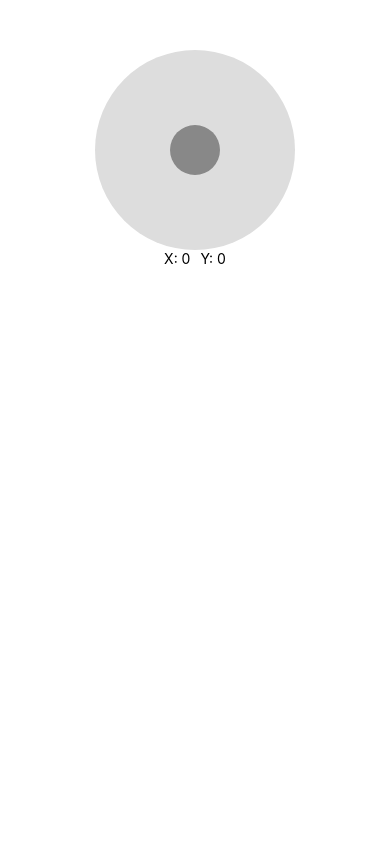
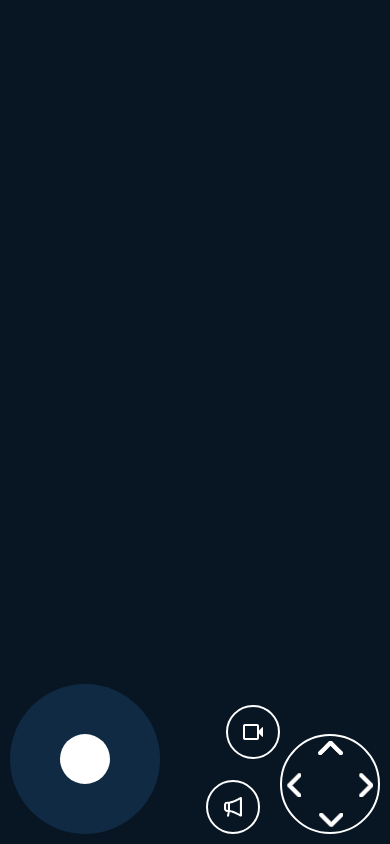
Before and after one commit to Daiiruin/joystick, a React Native app: screen / in a window 390 px wide. Built offline with nearby package versions, Linux system fonts and the light colour scheme.

Commit message:
Add ws + some buttons

```diff
--- a/App.tsx
+++ b/App.tsx
@@ -1,36 +1,68 @@
 import React, { useState } from 'react';
-import { SafeAreaView, StyleSheet, Text, View } from 'react-native';
-import { CustomJoystick } from './components/CustomJoystick';
+import { SafeAreaView, StyleSheet, View } from 'react-native';
+import { CustomButton, CustomJoystick, HugeButton } from './src/components';
+import { icons } from './src/theme';
 
 function App(): React.JSX.Element {
-  const [xCoo, setXCoo] = useState(0);
-  const [yCoo, setYCoo] = useState(0);
+  const [video, setVideo] = useState(true);
+
   const handleMove = (x: number, y: number) => {
-    console.log(`X: ${x}, Y: ${y}`);
-    setXCoo(x);
-    setYCoo(y);
+    console.log(`X: ${Math.round(x)}, Y: ${Math.round(y)}`);
   };
+
+  const toggleVideo = () => {
+    setVideo(!video);
+  };
+
   return (
-    <SafeAreaView style={styles.joystickContainer}>
-      <CustomJoystick onMove={handleMove} />
-      <View style={styles.cooContainer}>
-        <Text>X: {xCoo}</Text>
-        <Text>Y: {yCoo}</Text>
+    <SafeAreaView style={styles.mainContainer}>
+      <View style={styles.alignJoystick}>
+        <CustomJoystick onMove={handleMove} />
+      </View>
+      <View style={styles.alignHorn}>
+        <CustomButton iconUrl={icons.horn} cmd={8} data={[1, 5000]} />
+      </View>
+      <View style={styles.alignVideo}>
+        <CustomButton
+          onPress={toggleVideo}
+          iconUrl={video === true ? icons.videoOn : icons.videoOff}
+          cmd={9}
+          data={video === true ? 1 : 0}
+        />
+      </View>
+      <View style={styles.alignVision}>
+        <HugeButton />
       </View>
     </SafeAreaView>
   );
 }
 
 const styles = StyleSheet.create({
-  cooContainer: {
-    display: 'flex',
-    flexDirection: 'row',
-    alignSelf: 'center',
-    gap: 10,
+  mainContainer: {
+    width: '100%',
+    height: '100%',
+    backgroundColor: '#081624',
+    position: 'relative',
   },
-  joystickContainer: {
-    alignItems: 'center',
-    marginTop: 50,
+  alignJoystick: {
+    position: 'absolute',
+    bottom: 10,
+    left: 10,
+  },
+  alignVision: {
+    position: 'absolute',
+    bottom: 10,
+    right: 10,
+  },
+  alignHorn: {
+    position: 'absolute',
+    bottom: 10,
+    right: 130,
+  },
+  alignVideo: {
+    position: 'absolute',
+    bottom: 85,
+    right: 110,
   },
 });
 
--- a/package.json
+++ b/package.json
@@ -14,7 +14,8 @@
     "react": "18.2.0",
     "react-native": "0.74.2",
     "react-native-gesture-handler": "^2.16.2",
-    "react-native-reanimated": "^3.12.0"
+    "react-native-reanimated": "^3.12.0",
+    "ws": "^8.18.0"
   },
   "devDependencies": {
     "@babel/core": "^7.20.0",
--- /dev/null
+++ b/src/components/CustomButton/CustomButton.tsx
@@ -0,0 +1,54 @@
+import React from 'react';
+import { Image, StyleSheet, TouchableOpacity } from 'react-native';
+import { WebSocketManager } from '../../services/websocketManager';
+import { CustomButtonProps } from './customButtonProps';
+
+export const CustomButton: React.FC<CustomButtonProps> = ({
+  iconUrl,
+  cmd,
+  data,
+  onPress,
+}) => {
+  const handlePress = () => {
+    const message = {
+      cmd: cmd,
+      data: data,
+    };
+
+    const wsManager = WebSocketManager.getInstance();
+
+    if (wsManager.socket.readyState === WebSocket.OPEN) {
+      wsManager.sendMessage(message);
+    } else {
+      console.error(
+        'Cannot send message, WebSocket not open. Ready state is:',
+        wsManager.socket.readyState,
+      );
+    }
+    if (onPress) {
+      onPress();
+    }
+  };
+
+  return (
+    <TouchableOpacity onPress={handlePress} style={styles.touchableStyle}>
+      <Image source={iconUrl} style={styles.iconStyle} resizeMode="contain" />
+    </TouchableOpacity>
+  );
+};
+
+const styles = StyleSheet.create({
+  touchableStyle: {
+    alignItems: 'center',
+    justifyContent: 'center',
+    backgroundColor: '#081624',
+    padding: 15,
+    borderWidth: 2,
+    borderColor: '#fff',
+    borderRadius: 50,
+  },
+  iconStyle: {
+    width: 20,
+    height: 20,
+  },
+});
--- /dev/null
+++ b/src/components/CustomButton/customButtonProps.ts
@@ -0,0 +1,6 @@
+export interface CustomButtonProps {
+  iconUrl: string;
+  cmd: number;
+  data: number | number[];
+  onPress?: () => void;
+}
--- a/components/CustomJoystick.tsx
+++ b/src/components/CustomJoystick/CustomJoystick.tsx
@@ -15,23 +15,29 @@ export const CustomJoystick = ({ onMove }: CustomJoystickProps) => {
       onPanResponderMove: (event, gestureState) => {
         let newX = gestureState.dx;
         let newY = gestureState.dy;
+        const limit = 75; // (150px / 2)
 
-        if (newX > 100) {
-          newX = 100;
+        // Limiter les mouvements à 75px
+        if (newX > limit) {
+          newX = limit;
         }
-        if (newX < -100) {
-          newX = -100;
+        if (newX < -limit) {
+          newX = -limit;
         }
-        if (newY > 100) {
-          newY = 100;
+        if (newY > limit) {
+          newY = limit;
         }
-        if (newY < -100) {
-          newY = -100;
+        if (newY < -limit) {
+          newY = -limit;
         }
+
+        // Transformer les 75px en 100px
+        const transformXto100 = (newX / limit) * 100; // transformer en -100 à 100
+        const transformYto100 = (newY / limit) * 100; // transformer en -100 à 100
 
         pan.setValue({ x: newX, y: newY });
         setPosition({ x: newX, y: newY });
-        onMove && onMove(newX, newY * -1);
+        onMove && onMove(transformXto100, transformYto100 * -1);
       },
       onPanResponderRelease: () => {
         Animated.spring(pan, {
@@ -57,9 +63,9 @@ export const CustomJoystick = ({ onMove }: CustomJoystickProps) => {
 
 const styles = StyleSheet.create({
   joystickContainer: {
-    width: 200,
-    height: 200,
-    backgroundColor: '#ddd',
+    width: 150,
+    height: 150,
+    backgroundColor: '#173b5e8a',
     borderRadius: 100,
     justifyContent: 'center',
     alignItems: 'center',
@@ -67,7 +73,7 @@ const styles = StyleSheet.create({
   joystick: {
     width: 50,
     height: 50,
-    backgroundColor: '#888',
+    backgroundColor: '#fff',
     borderRadius: 25,
   },
 });
--- /dev/null
+++ b/src/components/HugeButton/HugeButton.jsx
@@ -0,0 +1,70 @@
+import React from 'react';
+import { Image, StyleSheet, TouchableOpacity, View } from 'react-native';
+import { icons } from '../../theme';
+
+export const HugeButton = () => {
+  return (
+    <View style={styles.viewStyled}>
+      <TouchableOpacity style={[styles.buttonStyle, styles.alignTop]}>
+        <Image source={icons.arrowUp} style={styles.iconStyleH} />
+      </TouchableOpacity>
+      <TouchableOpacity style={[styles.buttonStyle, styles.alignRight]}>
+        <Image source={icons.arrowRight} style={styles.iconStyleV} />
+      </TouchableOpacity>
+      <TouchableOpacity style={[styles.buttonStyle, styles.alignBottom]}>
+        <Image source={icons.arrowDown} style={styles.iconStyleH} />
+      </TouchableOpacity>
+      <TouchableOpacity style={[styles.buttonStyle, styles.alignLeft]}>
+        <Image source={icons.arrowLeft} style={styles.iconStyleV} />
+      </TouchableOpacity>
+    </View>
+  );
+};
+
+const styles = StyleSheet.create({
+  viewStyled: {
+    width: 100,
+    height: 100,
+    backgroundColor: '#081624',
+    borderColor: '#fff',
+    borderWidth: 2,
+    position: 'relative',
+    borderRadius: 100 / 2,
+  },
+  iconStyleH: {
+    width: 25,
+    height: 14,
+    margin: 5,
+  },
+  iconStyleV: {
+    width: 14,
+    height: 25,
+    margin: 5,
+  },
+  buttonStyle: {
+    display: 'flex',
+    alignItems: 'center',
+    justifyContent: 'center',
+    alignSelf: 'center',
+  },
+  alignRight: {
+    position: 'absolute',
+    right: 0,
+    top: 31,
+  },
+  alignLeft: {
+    position: 'absolute',
+    left: 0,
+    top: 31,
+  },
+  alignTop: {
+    position: 'absolute',
+    top: 0,
+    left: 31,
+  },
+  alignBottom: {
+    position: 'absolute',
+    bottom: 0,
+    left: 31,
+  },
+});
--- /dev/null
+++ b/src/components/index.ts
@@ -0,0 +1,3 @@
+export * from './CustomButton/CustomButton';
+export * from './CustomJoystick/CustomJoystick';
+export * from './HugeButton/HugeButton';
--- /dev/null
+++ b/src/services/websocketManager.ts
@@ -0,0 +1,50 @@
+export class WebSocketManager {
+  private static instance: WebSocketManager;
+  private socket: WebSocket;
+  private isConnected: boolean = false;
+
+  private constructor() {
+    this.connect();
+  }
+
+  public static getInstance(): WebSocketManager {
+    if (!WebSocketManager.instance) {
+      WebSocketManager.instance = new WebSocketManager();
+    }
+    return WebSocketManager.instance;
+  }
+
+  private connect() {
+    this.socket = new WebSocket('ws://192.168.1.75:8080');
+
+    this.socket.onopen = () => {
+      console.log('WebSocket connection established');
+      this.isConnected = true;
+    };
+
+    this.socket.onclose = () => {
+      console.log('WebSocket connection closed');
+      this.isConnected = false;
+    };
+
+    this.socket.onerror = error => {
+      console.error('WebSocket error:', error);
+      this.isConnected = false;
+    };
+
+    this.socket.onmessage = message => {
+      console.log('WebSocket message received:', message.data);
+    };
+  }
+
+  public sendMessage(message: object) {
+    if (this.isConnected && this.socket.readyState === WebSocket.OPEN) {
+      this.socket.send(JSON.stringify(message));
+    } else {
+      console.error(
+        'Cannot send message, WebSocket not open. Ready state is:',
+        this.socket.readyState,
+      );
+    }
+  }
+}
```
Also changed, not shown: src/services/server.js (added, +28 -0 lines), 2 other files (tests, documents, lock files or other folders).
